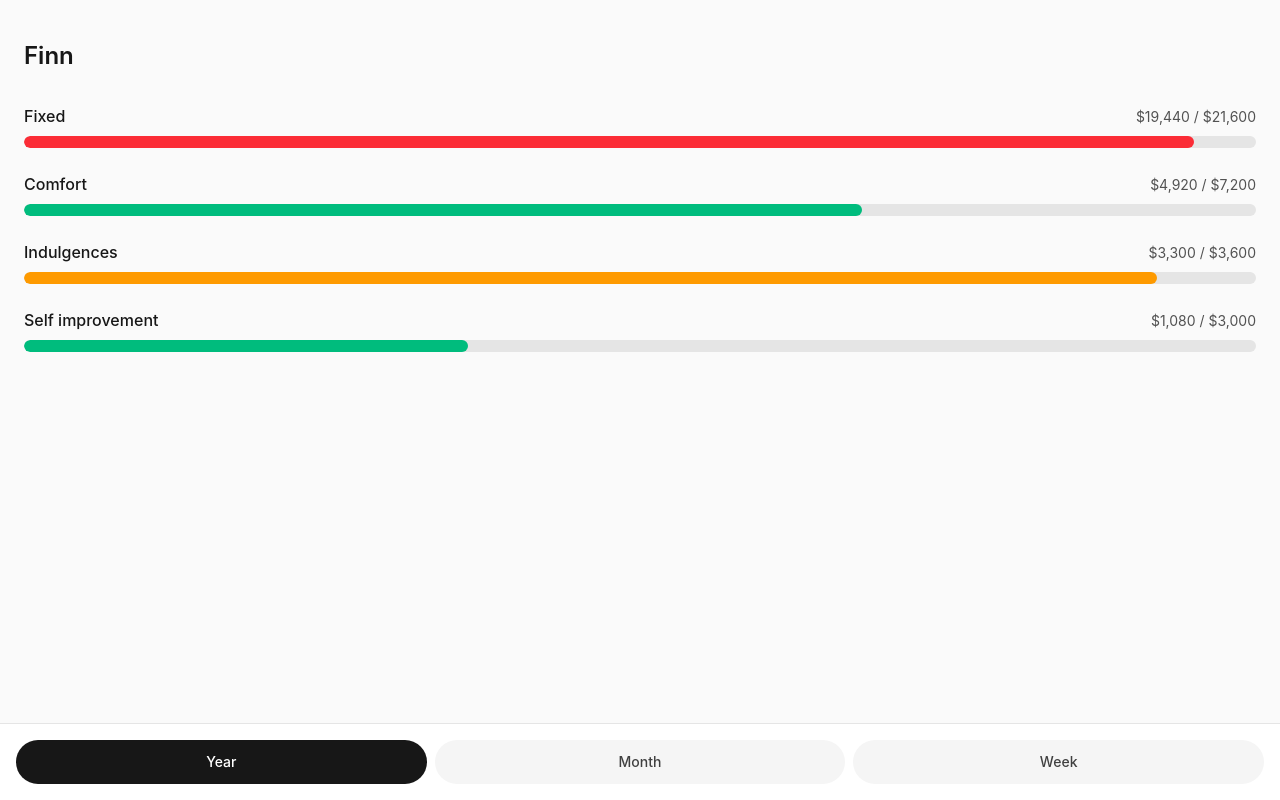
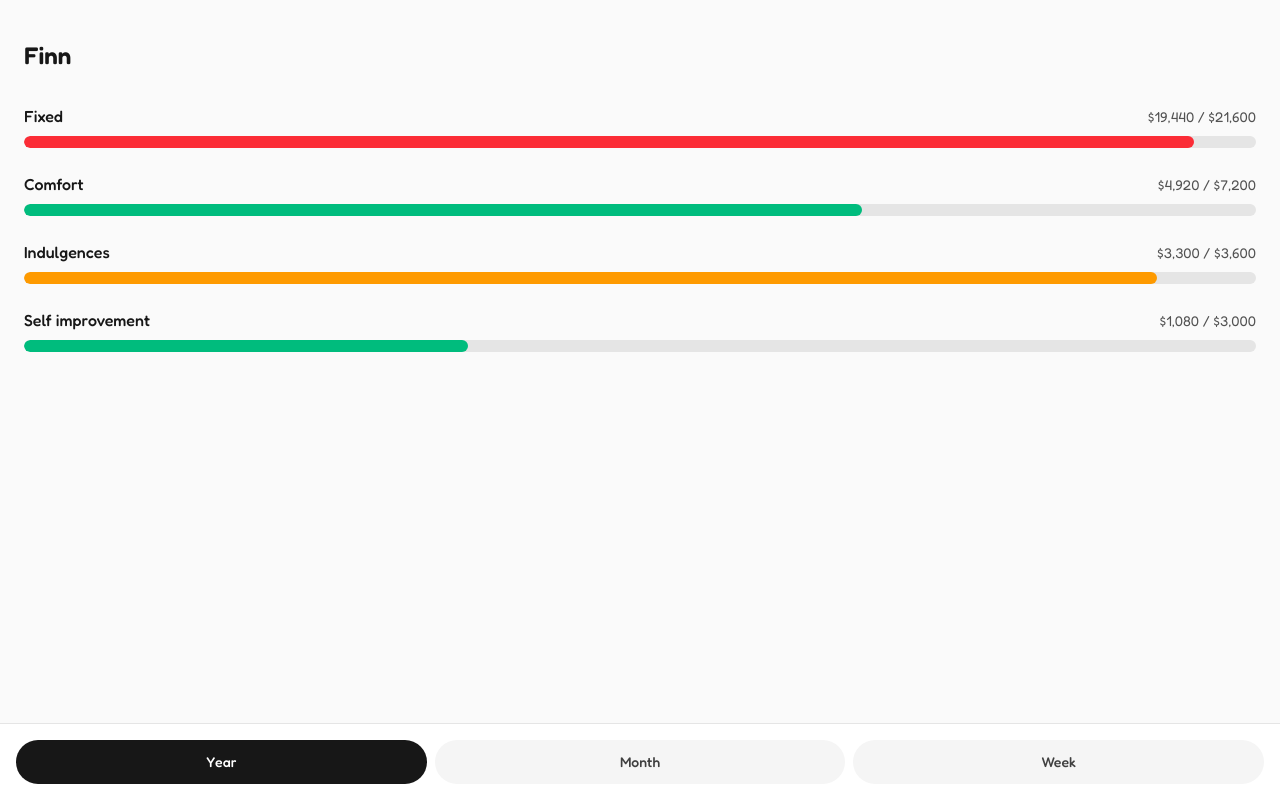
Before and after one commit to nilo-engineering/finn, a SvelteKit app in the folder frontend/: page / in a window 1280 px wide. Built offline with nearby package versions, Linux system fonts and the light colour scheme.

Commit message:
feat(ui): add Fredoka as the primary sans-serif font

```diff
--- a/frontend/src/app.html
+++ b/frontend/src/app.html
@@ -16,6 +16,12 @@
 		<meta name="apple-mobile-web-app-capable" content="yes" />
 		<meta name="apple-mobile-web-app-status-bar-style" content="default" />
 		<meta name="apple-mobile-web-app-title" content="Finn" />
+		<link rel="preconnect" href="https://fonts.googleapis.com" />
+		<link rel="preconnect" href="https://fonts.gstatic.com" crossorigin />
+		<link
+			rel="stylesheet"
+			href="https://fonts.googleapis.com/css2?family=Fredoka:wght@300..700&display=swap"
+		/>
 		%sveltekit.head%
 	</head>
 
--- a/frontend/src/routes/layout.css
+++ b/frontend/src/routes/layout.css
@@ -1 +1,5 @@
 @import 'tailwindcss';
+
+@theme {
+	--font-sans: 'Fredoka', ui-sans-serif, system-ui, sans-serif;
+}
```
